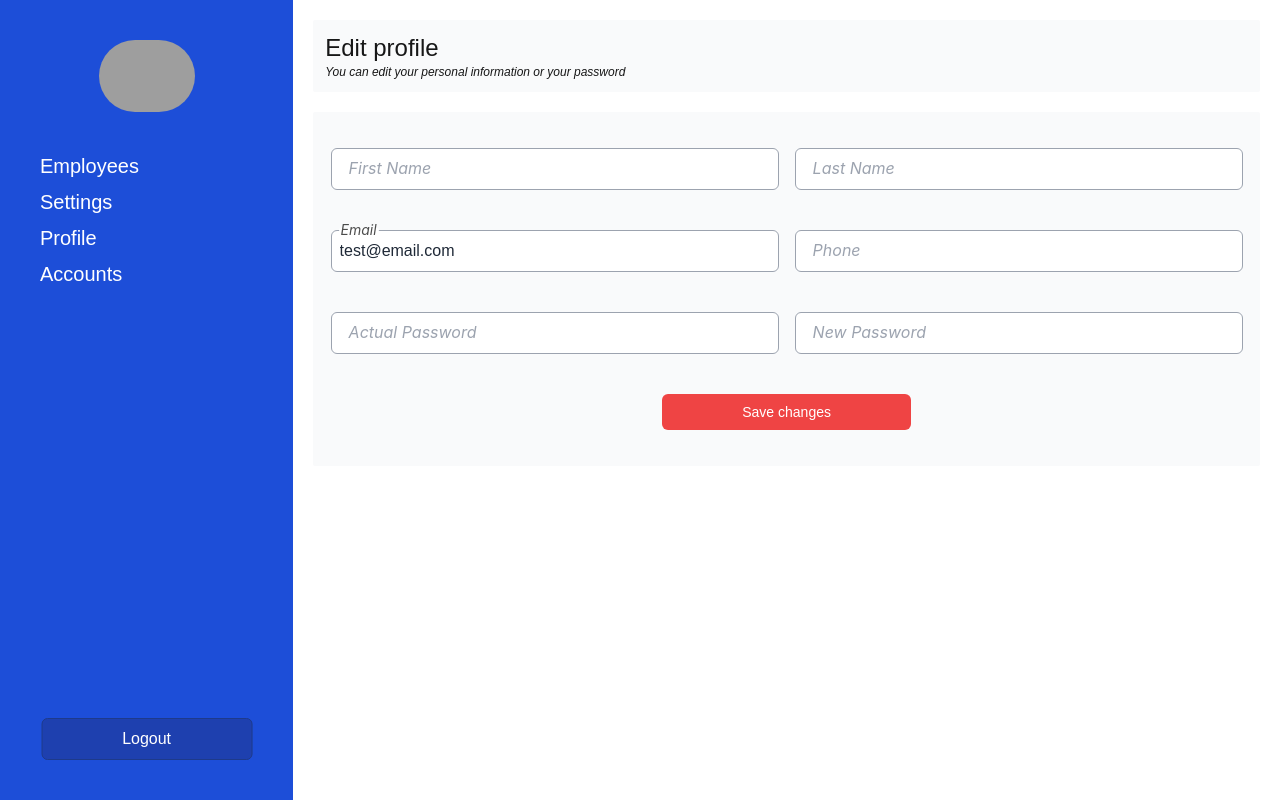
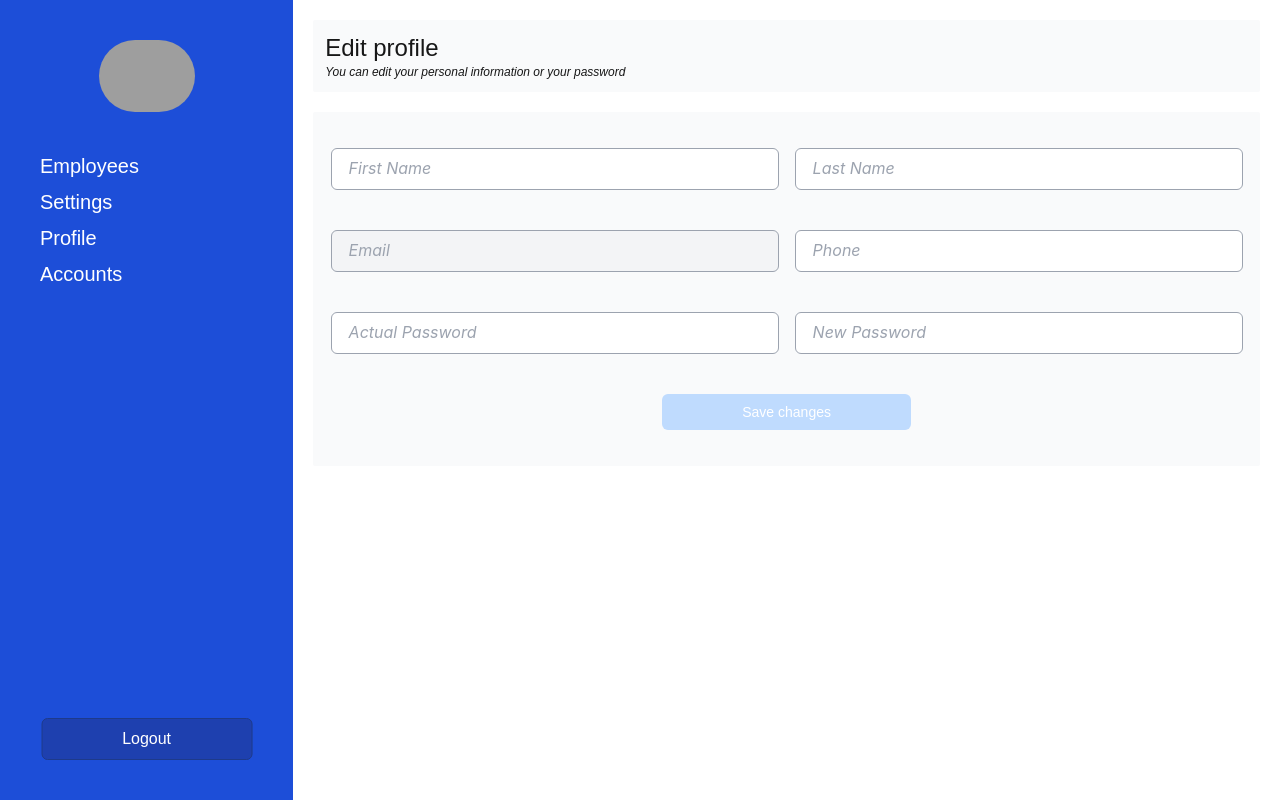
Before and after one commit to AndreiValentinStan/office-bday, a Next.js app: page /profile in a window 1280 px wide. Built offline with nearby package versions, Linux system fonts and the light colour scheme; no server answers; grey boxes are pictures that could not be loaded.

Commit message:
Almost finish profile edit

```diff
--- a/app/(dashboard)/profile/page.jsx
+++ b/app/(dashboard)/profile/page.jsx
@@ -2,11 +2,7 @@ import ProfileForm from "../../../components/ui/profile/Form";
 
 const cardsStyle = "bg-gray-50 p-3 rounded-sm flex flex-col w-full";
 
-function fetchUserData() {
-
-}
-
-export default function Profile({}) {
+export default function Profile() {
   return (
     <div className="w-full h-dvh flex flex-col items-center p-5 gap-y-5 overflow-hidden">
       {/* title */}
--- a/app/api/auth/refresh-token/route.js
+++ b/app/api/auth/refresh-token/route.js
@@ -211,7 +211,7 @@ export async function POST(request) {
         process.env.JWT_SECRET,
         {
           subject: session.user_id,
-          expiresIn: "1s",
+          expiresIn: "5m",
         },
         (err, token) => {
           if (err) return reject("Couldn`t generate access token!");
@@ -233,10 +233,11 @@ export async function POST(request) {
           ),
           "full_name",
         ],
+        ['first_name', 'firstName'],
+        ['last_name', 'lastName'],
+        'phone'
       ],
     });
-
-    console.log(accessToken);
 
     return Response.json(
       {
--- a/app/api/auth/sign-in/route.js
+++ b/app/api/auth/sign-in/route.js
@@ -28,6 +28,9 @@ export async function POST(request) {
       attributes: [
         ["password", "dbPasswdHash"],
         ["id", "userId"],
+        ["first_name", "firstName"],
+        ["last_name", "lastName"],
+        "phone",
       ],
       where: {
         email: email,
@@ -43,7 +46,7 @@ export async function POST(request) {
       );
 
     // destructure values from model instance
-    const { dbPasswdHash, userId } =
+    const { dbPasswdHash, userId, firstName, lastName, phone } =
       JSON.parse(JSON.stringify(user.pop())) || {};
 
     // check if required values from user exists
@@ -108,7 +111,7 @@ export async function POST(request) {
         },
         process.env.JWT_SECRET,
         {
-          expiresIn: "100s",
+          expiresIn: "1500s",
           subject: userId,
         },
         (err, token) => {
@@ -118,11 +121,19 @@ export async function POST(request) {
       );
     });
 
+    console.log({ user });
+
     return Response.json(
       {
         success: true,
         error: null,
-        data: { accessToken, email },
+        data: {
+          accessToken,
+          email,
+          firstName,
+          lastName,
+          phone,
+        },
       },
       {
         status: StatusCodes.OK,
--- a/components/authentication/AuhtProvider.js
+++ b/components/authentication/AuhtProvider.js
@@ -1,4 +1,5 @@
 "use client";
+import { type } from "node:os";
 import Axios from "../../utils/axios";
 import { createContext, useEffect, useReducer } from "react";
 
@@ -7,6 +8,9 @@ const initialAuthState = {
   email: null,
   isLogged: false,
   role: null,
+  firstName: null,
+  lastName: null,
+  phone: null,
 };
 
 export const Auth = createContext(initialAuthState);
@@ -35,6 +39,11 @@ function reducer(state, action) {
         ...state,
         ...payload,
       };
+    case 'UPDATE USER':
+      return {
+        ...state,
+        ...payload
+      }
     default:
       console.log("auth default case");
       return state;
@@ -62,7 +71,7 @@ export default function AuthProvider({ children }) {
     });
   }
 
-  function login(accesToken, email, role) {
+  function login(accesToken, email, role, firstName, lastName, phone) {
     Axios.setAccessToken(accesToken);
     localStorage.setItem("SESSION", "ESTABLISHED");
     dispatch({
@@ -70,15 +79,40 @@ export default function AuthProvider({ children }) {
       payload: {
         email,
         role,
+        firstName,
+        lastName,
+        phone,
       },
     });
+  }
+
+  function updateUserData(userData){
+    dispatch({
+      type: 'UPDATE USER',
+      payload: {
+        ...userData
+      }
+    })
+  }
+
+  function getUserInfo(...attributes) {
+    return Object.keys(state)
+      .filter((key) => {
+        return attributes.includes(key)
+      })
+      .reduce((accumulator, currentKey) => {
+        return {
+          ...accumulator,
+          [currentKey]: state[currentKey],
+        };
+      }, {});
   }
 
   useEffect(() => {
     // register axios logout -> used on axios interceptor
     Axios.logout = () => {
       console.log("ar trebui sa logout");
-      localStorage.setItem("SESSION", 'DROPPED')
+      localStorage.setItem("SESSION", "DROPPED");
       dispatch({
         type: "LOGOUT",
         payload: initialAuthState,
@@ -88,10 +122,10 @@ export default function AuthProvider({ children }) {
     async function setSession() {
       try {
         const resp = await Axios.axiosInstance.post("/auth/refresh-token");
-        console.log({ resp });
         if (resp?.status === 200 && resp?.data?.accessToken) {
           console.log("Session initialized by quering new access token");
-          login(resp.data.accesToken, resp.data.user.email, "regular");
+          const {firstName, lastName, phone} = resp.data.user;
+          login(resp.data.accesToken, resp.data.user.email, "regular", firstName, lastName, phone);
           return;
         }
         console.log("Cant init session auth");
@@ -103,7 +137,7 @@ export default function AuthProvider({ children }) {
   }, []);
 
   return (
-    <Auth.Provider value={{ ...state, login, initialize }}>
+    <Auth.Provider value={{ ...state, login, initialize, getUserInfo, updateUserData }}>
       {children}
     </Auth.Provider>
   );
--- a/components/authentication/LoginForm.jsx
+++ b/components/authentication/LoginForm.jsx
@@ -26,7 +26,7 @@ export default function LoginForm() {
     try {
       const response = await post(
         "/auth/sign-in",
-        { email: "test@email.com", password: "AnaAre23Mere!" },
+        { email: "test@email.com", password: "Alex&bogdan627843" },
         {
           headers: { "Content-Type": "application/json" },
         },
@@ -41,8 +41,9 @@ export default function LoginForm() {
           headers: { "Content-Type": "application/json" },
         },
       ); */
+      console.log(response);
 
-      login(response.accessToken, response.email, "admin");
+      login(response.accessToken, response.email, "admin", response.firstName, response.lastName, response.phone);
       e.target.form.reset();
     } catch (err) {
       console.log(err);
--- a/components/ui/InputElement.jsx
+++ b/components/ui/InputElement.jsx
@@ -2,9 +2,9 @@
 
 import { useEffect, useState } from "react";
 
-const embededDefaultStyle =  `translate-y-0 left-4 text-gray-400 text-md absolute italic`;
+const embededDefaultStyle = `translate-y-0 left-4 text-gray-400 text-md absolute italic`;
 const embededFloatStyle = `-translate-y-[1.25rem] bg-white left-2 text-black/70 text-sm absolute italic`;
-const baseStyle = `select-none pointer-events-none font-customFont transition-[transform, background-color] ease-in-out duration-200 top-[1.1rem] px-[2px] rounded-md h-1 flex items-center`; 'transition-all duration-150 ease-in-out'
+const baseStyle = `select-none pointer-events-none font-customFont transition-[transform, background-color] ease-in-out duration-100 top-[1.1rem] px-[2px] rounded-md h-1 flex items-center`;
 
 export default function InputElement({
   label,
@@ -18,18 +18,24 @@ export default function InputElement({
   customDefaultStyle = null,
   value,
   disabled,
-  parrentContentSetter
+  parrentContentSetter,
 }) {
-  const [content, setContent] = useState(value || "");
-  const [labelStyleSelector, setLabelStyleSelector] = useState(
-    content ? "FLOAT" : "DEFAULT"
-  );
-  useEffect(() => {
+  //const [content, setContent] = useState(value || "");
+  // const [labelStyleSelector, setLabelStyleSelector] = useState(
+  /* content */ //value ? "FLOAT" : "DEFAULT"
+  //);
+
+  const [focusStatus, setFocusStatus] = useState(!!value);
+  /* useEffect(() => {
     if (value) {
+      console.log({newValue: value});
       setContent(value);
       setLabelStyleSelector(value ? "FLOAT" : "DEFAULT");
     }
-  }, [value]);
+    console.log({aici: value});
+  }, [value]); */
+  //console.log({name, content});
+  let labelStyleSelector = value || focusStatus ? "FLOAT" : "DEFAULT";
 
   const { containerStyle, inputStyle } = style || {};
 
@@ -37,18 +43,21 @@ export default function InputElement({
   const defaultStyle = customDefaultStyle ?? embededDefaultStyle;
 
   const htmlInputFocusHandler = () => {
-    if (labelStyleSelector === "DEFAULT") setLabelStyleSelector("FLOAT");
+    /* if (labelStyleSelector === "DEFAULT") */ /* setLabelStyleSelector("FLOAT"); */ //labelStyleSelector = 'FLOAT'
+    setFocusStatus(true);
   };
 
   const htmlInputBlurHandler = () => {
-    if (labelStyleSelector === "FLOAT" && !content)
-      setLabelStyleSelector("DEFAULT");
+    /* if (labelStyleSelector === "FLOAT" && !value)
+      setLabelStyleSelector("DEFAULT"); */
+    if (!value) {
+      setFocusStatus(false);
+    }
   };
 
   const handleTypeing = (e) => {
-    setContent(e.target.value);
-    if(parrentContentSetter)
-        parrentContentSetter(e);
+    //setContent(e.target.value);
+    if (parrentContentSetter) parrentContentSetter(e);
   };
 
   return (
@@ -74,15 +83,15 @@ export default function InputElement({
           type={inputType}
           name={name}
           required={required}
-          value={content}
+          value={value || ""}
           onChange={handleTypeing}
           onFocus={htmlInputFocusHandler}
           onBlur={htmlInputBlurHandler}
           autoComplete="off"
-          disabled={disabled || false}
+          disabled={!!disabled}
           className={
             inputStyle ||
-            "rounded-md border border-gray-400 h-8 focus-visible:outline-none focus:ring-1 focus:border-blue-700 focus:ring-blue-700 p-2 dark:bg-slate-800"
+            "rounded-md border border-gray-400 h-8 focus-visible:outline-none focus:ring-1 focus:border-blue-700 p-2 dark:bg-slate-800 disabled:text-red-900"
           }
         ></input>
         {children}
--- /dev/null
+++ b/components/ui/loading screen/UpdateProfileLoadingScreen.tsx
@@ -0,0 +1,15 @@
+import { Spinner } from "flowbite-react";
+
+export default function FetchEmployeeLoadingScreen() {
+  return (
+    <>
+      <div className="w-full h-full absolute top-0 left-0 bg-white opacity-80 z-10"></div>
+      <div className="absolute top-1/2 left-1/2 -translate-x-1/2 -translate-y-1/2 z-20 flex flex-col items-center gap-y-3">
+        <Spinner />
+        <h1 className=" left-1/2 top-1/2 text-blue-500 select-none text-xl">
+            Saving changes...
+        </h1>
+      </div>
+    </>
+  );
+}
--- a/components/ui/profile/Form.jsx
+++ b/components/ui/profile/Form.jsx
@@ -1,68 +1,23 @@
 "use client";
 
-import { useEffect, useMemo, useState } from "react";
+import { useEffect, useMemo, useRef, useState } from "react";
 import InputElement from "../InputElement";
 import z, { ZodError } from "zod";
 import { firstNameSchema } from "../../../validators/firstName";
 import { lastNameSchema } from "../../../validators/lastName";
 import { phoneSchema } from "../../../validators/phone";
 import { passwordSchema } from "../../../validators/passwordSchema";
+import UpdateProfileLoadingScreen from "../../../components/ui/loading screen/UpdateProfileLoadingScreen";
+import { useAuth } from "../../../hooks/auth";
+import ApiInterface from "../../../utils/ApiInterface";
+import toast from "react-hot-toast";
 
 const customStyle = {
   containerStyle:
     "flex flex-col w-full text-gray-800 gap-y-2 relative dark:text-gray-100 max-w-md",
   inputStyle:
-    "rounded-md border border-gray-400 h-8 focus-visible:outline-none focus:ring-1 focus:border-blue-700 focus:ring-blue-700 p-2 dark:bg-slate-800 text-md py-5",
+    "rounded-md border border-gray-400 h-8 focus-visible:outline-none focus:ring-1 focus:border-blue-700 focus:ring-blue-700 p-2 dark:bg-slate-800 text-md py-5 disabled:text-gray-500 disabled:bg-gray-100",
 };
-/* const customFloatStyle = '' */
-
-/* const profileLabels = [
-  {
-    label: "First Name",
-    name: "firstName",
-    type: "text",
-    floatEffect: true,
-    style: customStyle,
-    // customFloatStyle
-  },
-  {
-    label: "Last Name",
-    name: "lastName",
-    type: "text",
-    floatEffect: true,
-    style: customStyle,
-  },
-  {
-    label: "Email",
-    name: "email",
-    type: "text",
-    disabled: true,
-    floatEffect: true,
-    value: "test@email.com",
-    style: customStyle,
-  },
-  {
-    label: "Phone",
-    name: "phone",
-    type: "number",
-    floatEffect: true,
-    style: customStyle,
-  },
-  {
-    label: "Actual Password",
-    name: "actualPassword",
-    type: "password",
-    floatEffect: true,
-    style: customStyle,
-  },
-  {
-    label: "New Password",
-    name: "newPassword",
-    type: "password",
-    floatEffect: true,
-    style: customStyle,
-  },
-]; */
 
 const validator = z.object({
   firstName: firstNameSchema,
@@ -72,38 +27,60 @@ const validator = z.object({
   newPassword: passwordSchema.optional(),
 });
 
-export default function ProfileForm({ firstName, lastName, email, phone }) {
-  const [userData, setUserData] = useState({
-    firstName,
-    lastName,
-    email,
-    phone,
-  });
+export default function ProfileForm() {
+  const authContext = useAuth();
+
+  const {
+    firstName: ctxFirstName,
+    lastName: ctxLastName,
+    email: ctxEmail,
+    phone: ctxPhone,
+  } = authContext || {};
+  const userProfileInfo = useMemo(() => {
+    return authContext.getUserInfo("firstName", "lastName", "email", "phone");
+  }, [ctxFirstName, ctxLastName, ctxEmail, ctxPhone]);
+
+  const { patch } = ApiInterface;
+
+  const [userData, setUserData] = useState({});
+  const [isLoading, setIsLoading] = useState(false);
   const [validatorErrors, setValidatorErrors] = useState([]);
+  const [shouldUpdate, setShouldUpdate] = useState(false);
+  const shouldUpdateRef = useRef(false);
+
+  function updateShouldUpdate(value) {
+    shouldUpdateRef.current = value;
+    setShouldUpdate(value);
+  }
 
   function setData({ target }) {
-    try {
-      const data = validator.parse({
-        [target.name]: target.value,
-      });
-      console.log({ ...data });
-      return setUserData((prev) => ({ ...prev, ...data }));
-    } catch (err) {
-        if(err instanceof ZodError){
-            console.log(err.issues);
-        }
+    // check if profile info are changed
+    let dirtyFlag = false; // this flag indicates if form was changed
+
+    const userDataSyncCopy = { ...userData, [target.name]: target.value };
+
+    for (const key in userDataSyncCopy) {
+      if (userDataSyncCopy[key] !== userProfileInfo[key]) {
+        dirtyFlag = true;
+        break;
       }
     }
 
-  const profileLabels = useMemo(() => {
-    return [
+    updateShouldUpdate(dirtyFlag);
+
+    return setUserData((prev) => ({ ...prev, [target.name]: target.value }));
+  }
+
+  const profileLabels = [
     {
       label: "First Name",
       name: "firstName",
       inputType: "text",
       floatEffect: true,
       style: customStyle,
-        value: userData?.firstName || "",
+      value: Object.hasOwn(userData, "firstName")
+        ? userData?.firstName
+        : userProfileInfo.firstName,
       validationError: validatorErrors?.firstName || "",
     },
     {
@@ -112,7 +89,9 @@ export default function ProfileForm({ firstName, lastName, email, phone }) {
       inputType: "text",
       floatEffect: true,
       style: customStyle,
-        value: userData?.lastName || "",
+      value: Object.hasOwn(userData, "lastName")
+        ? userData?.lastName
+        : userProfileInfo.lastName,
     },
     {
       label: "Email",
@@ -120,7 +99,9 @@ export default function ProfileForm({ firstName, lastName, email, phone }) {
       inputType: "text",
       disabled: true,
       floatEffect: true,
-        value: userData?.email || "test@email.com",
+      value: Object.hasOwn(userData, "email")
+        ? userData?.email
+        : userProfileInfo.email,
       style: customStyle,
     },
     {
@@ -129,7 +110,9 @@ export default function ProfileForm({ firstName, lastName, email, phone }) {
       type: "number",
       floatEffect: true,
       style: customStyle,
-        value: userData?.phone,
+      value: Object.hasOwn(userData, "phone")
+        ? userData?.phone
+        : userProfileInfo.phone,
     },
     {
       label: "Actual Password",
@@ -137,7 +120,7 @@ export default function ProfileForm({ firstName, lastName, email, phone }) {
       inputType: "password",
       floatEffect: true,
       style: customStyle,
-        value: userData?.password || "",
+      value: userData?.actualPassword || "",
     },
     {
       label: "New Password",
@@ -148,15 +131,68 @@ export default function ProfileForm({ firstName, lastName, email, phone }) {
       value: userData?.newPassword || "",
     },
   ];
-  }, [firstName, lastName, email, phone]);
+
+  async function updateProfileHandler() {
+    if (!shouldUpdateRef.current) {
+      toast("Nothing to save!");
+      return;
+    }
+    try {
+      // validate form info
+      setIsLoading(true);
+      const validatedUserData = validator
+        .refine(
+          ({ actualPassword, newPassword }) => {
+            if (actualPassword || newPassword) {
+              if (!actualPassword || !newPassword) return false;
+            }
+            return true;
+          },
+          {
+            message:
+              "You must provide values for all Actual Password and New Password",
+          },
+        )
+        .parse(userData);
+
+      // call update profile endpoint
+      const { user } = await patch("/user/update-user/me", {
+        ...validatedUserData,
+      });
+
+      authContext.updateUserData({ ...user });
+      setUserData({});
+      toast.success('Profile updated succesfully')
+    } catch (err) {
+      if (err instanceof ZodError) {
+        toast.error(err.issues[0].message);
+        return;
+      }
+      toast.error(err.message);
+    } finally {
+      updateShouldUpdate(false);
+      setUserData({})
+      setIsLoading(false);
+    }
+  }
+
   return (
-    <div className="flex flex-wrap w-full gap-x-4 gap-y-10 justify-center py-6">
-      {profileLabels.map((profileLabel) => {
+    <div className="relative flex flex-wrap w-full gap-x-4 gap-y-10 justify-center py-6">
+      {isLoading && <UpdateProfileLoadingScreen />}
+      {profileLabels.map((profileLabel, index) => {
         return (
-          <InputElement {...profileLabel} parrentContentSetter={setData} />
+          <InputElement
+            key={index}
+            {...profileLabel}
+            parrentContentSetter={setData}
+          />
         );
       })}
-      <button className="bg-red-500 px-20 py-2 text-sm text-white rounded-md">
+      <button
+        onClick={updateProfileHandler}
+        className="bg-blue-500 px-20 py-2 text-sm text-white rounded-md disabled:bg-blue-200 hover:bg-blue-600"
+        disabled={!shouldUpdate}
+      >
         Save changes
       </button>
     </div>
--- a/utils/axios.js
+++ b/utils/axios.js
@@ -44,6 +44,7 @@ export default class Axios {
                 "/auth/refresh-token",
               );
               console.log({ respFromResp: resp });
+              console.log({oldToken: Axios.axiosInstance.defaults.headers.common})
               if (resp.status === 200) {
                 Axios.setAccessToken(resp.data.accessToken);
                 Axios.activeRequest = false;
```
Also changed, not shown: app/api/user/update-user/me/route.js (added, +104 -0 lines), decorators/authenticateRequest.js (+4 -3 lines), models/user.js (+12 -3 lines). Lines whose indentation alone changed are shown as unchanged.
